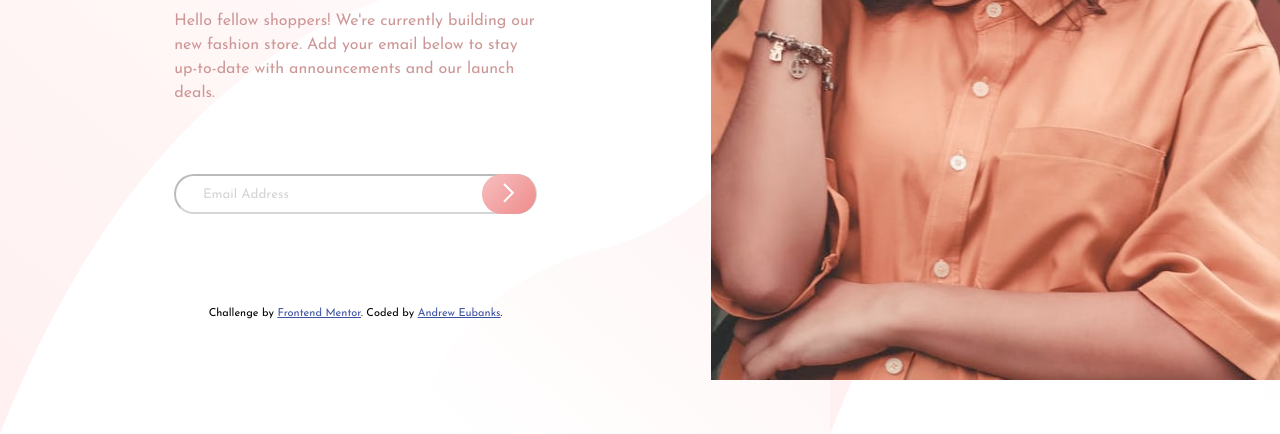
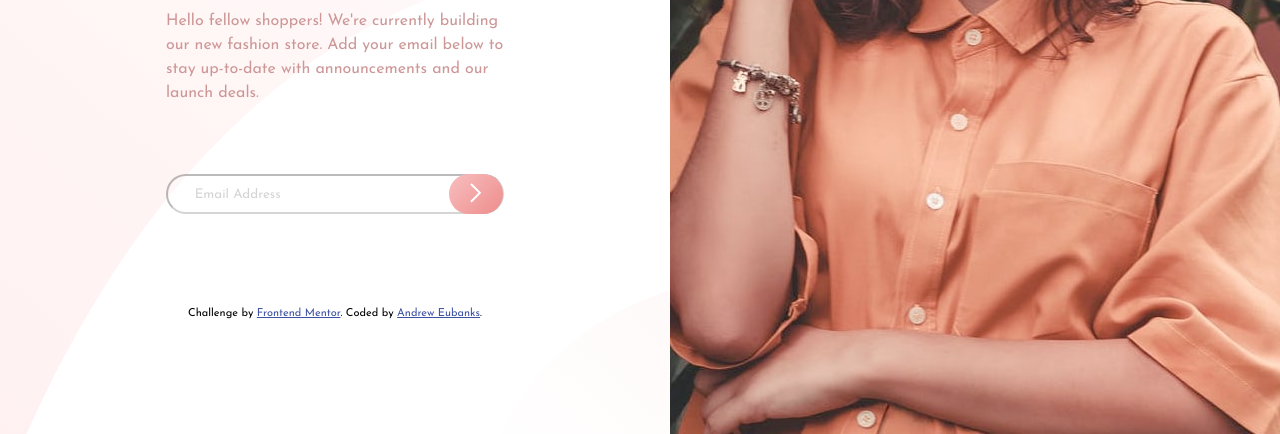
Before and after one commit to dangero1990/Base-Apparael-coming-soon-page, a plain HTML site: page index.html in a window 1280 px wide. Shown: the part 366-800 px from the top of the page. Drawn offline with Linux system fonts and the light colour scheme.

Commit message:
make some changes to background image

```diff
--- a/style.css
+++ b/style.css
@@ -48,7 +48,6 @@ body {
 
 .picture img {
     display: block;
-    width: 100%;
 }
 
 .description {
@@ -145,10 +144,10 @@ input::placeholder {
             "brand picture"
             "description picture"
             "footer picture";
-        grid-template-columns: 1fr .8fr;
         background-image: url(./images/bg-pattern-desktop.svg);
-        background-size: contain;
+        background-size: 75%;
         background-position: left;
+        background-repeat: no-repeat;
     }
 
     .description {
```
